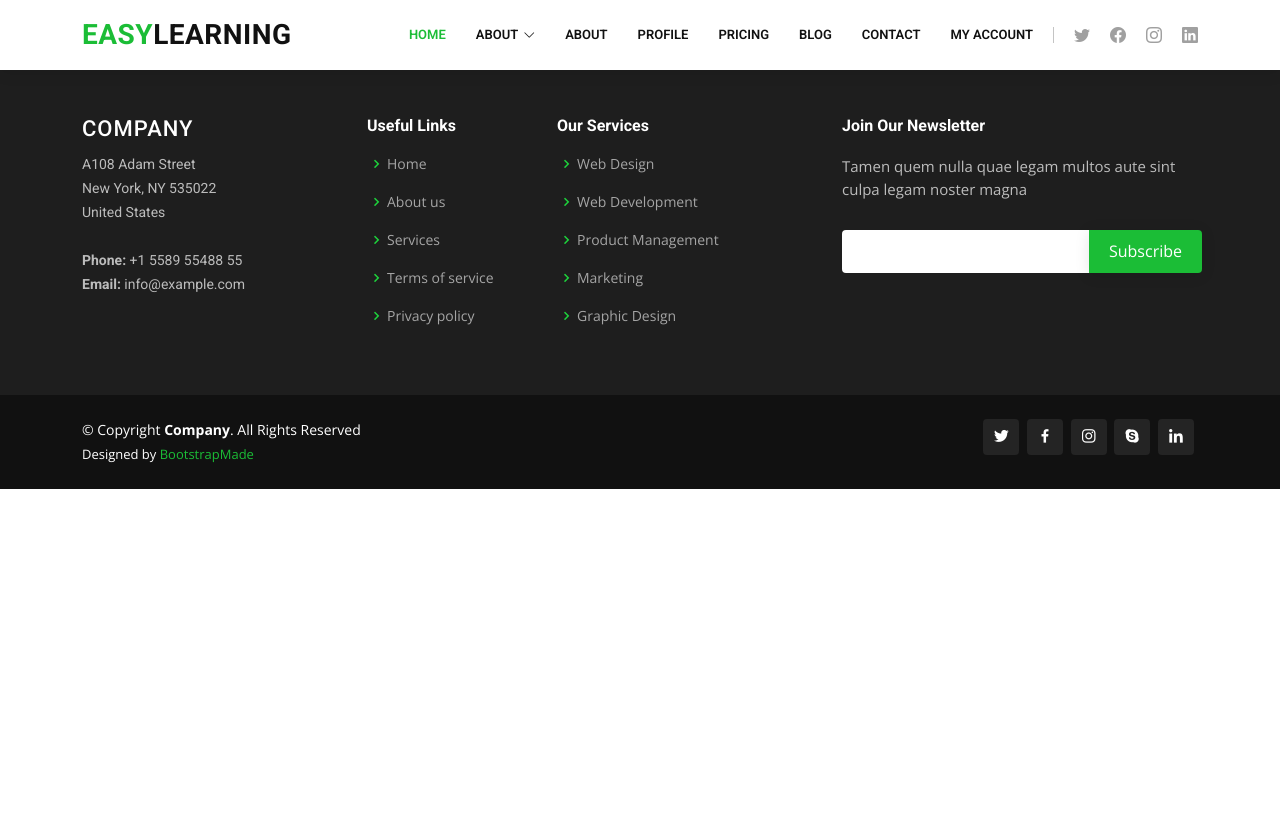
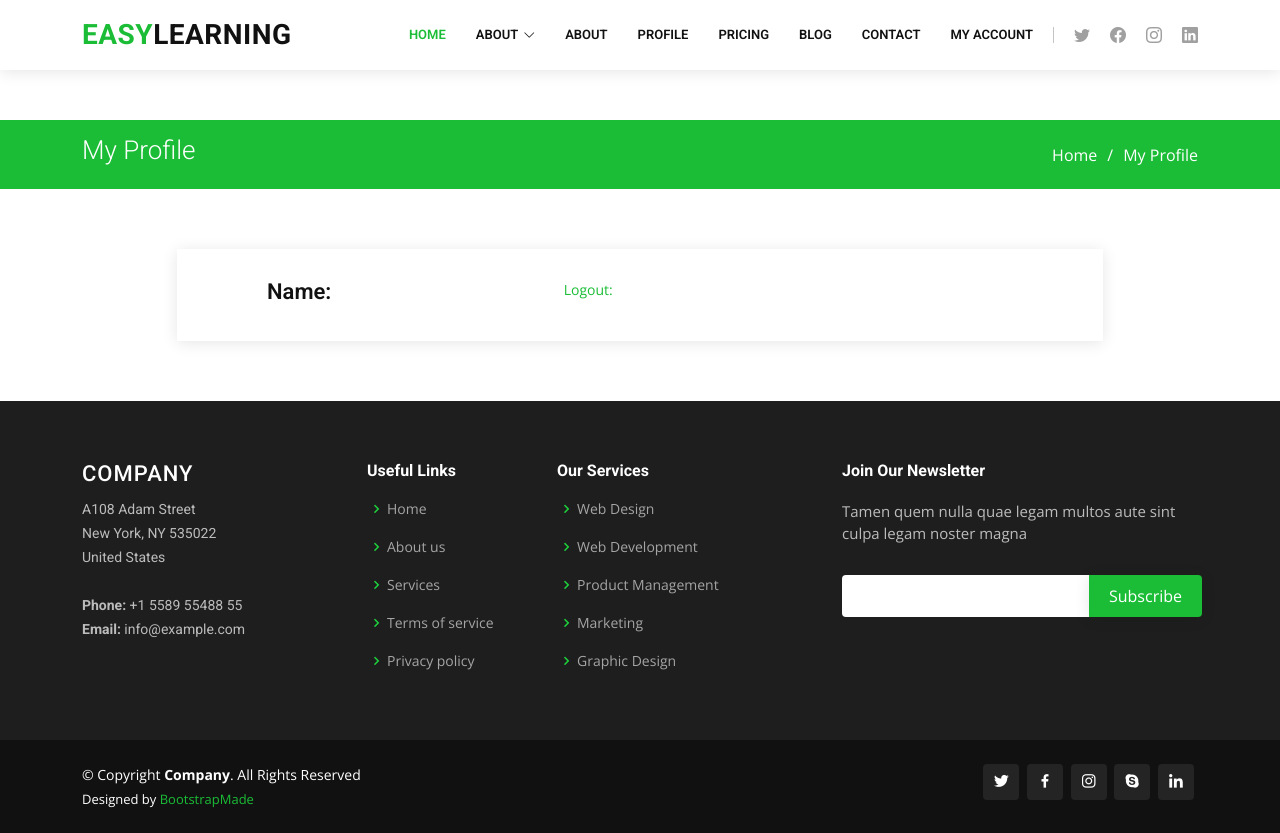
Before and after one commit to rzemien94/Python_courses, a Django app: page /employee/profile/ in a window 1280 px wide. Before the commit the page ends 489 px from the top, so only its background shows below. Run offline with Django 4.2, Linux system fonts and the light colour scheme; some libraries are stand-ins or nearby versions.

Commit message:
adding login possibility using django method

```diff
--- a/DjangoBackendWebDevelopment/portfolio/authentication/urls.py
+++ b/DjangoBackendWebDevelopment/portfolio/authentication/urls.py
@@ -2,7 +2,7 @@
 from . import views
 
 urlpatterns = [
-    path('', views.login,name='login'),
-    path('registration', views.registration,name='registration'),
+    path('', views.authlogin,name='login'),
+    path('registration', views.authregistration,name='registration'),
     path('forget-password', views.forget_password,name='forget_password'),
 ]
--- a/DjangoBackendWebDevelopment/portfolio/templates/authentication/login.html
+++ b/DjangoBackendWebDevelopment/portfolio/templates/authentication/login.html
@@ -34,11 +34,11 @@
               <form action="" method="post">
                 {% csrf_token %}
                 <div class="form-group">
-                    <input type="email" name="email" class="form-control" id="name" placeholder="Your Email">
+                    <input type="text" name="username" class="form-control" id="username" placeholder="Your Username">
                     <div class="validate"></div>
                 </div><br>
                 <div class="form-group">
-                    <input type="password" name="password" class="form-control" id="name" placeholder="Your Password">
+                    <input type="password" name="password" class="form-control" id="password" placeholder="Your Password">
                     <div class="validate"></div>
                 </div><br>
                 <small>Forget Password <a href="{% url 'forget_password' %}">Password</a></small>
--- a/DjangoBackendWebDevelopment/portfolio/templates/employee/profile.html
+++ b/DjangoBackendWebDevelopment/portfolio/templates/employee/profile.html
@@ -1,11 +1,56 @@
 {% extends 'layout.html' %}
 
 {% block title %}
-This is Profile Page
+Profile Page
 {% endblock %}
 
 {% block content %}
 <div class="jumbotron">
-  <h1 class="text-center text-danger">Profile Page</h1>
+  <h1 class="text-center">Profile Page</h1>
+
+      <!-- ======= Breadcrumbs ======= -->
+      <section id="breadcrumbs" class="breadcrumbs">
+        <div class="container">
+
+          <div class="d-flex justify-content-between align-items-center">
+            <h2>My Profile</h2>
+            <ol>
+              <li><a href="index.html">Home</a></li>
+              <li>My Profile</li>
+            </ol>
+          </div>
+
+        </div>
+      </section><!-- End Breadcrumbs -->
+
+      <!-- ======= Contact Section ======= -->
+
+      <section id="contact" class="contact">
+        <div class="container">
+
+          <div class="row justify-content-center" data-aos="fade-up">
+
+            <div class="col-lg-10">
+
+              <div class="info-wrap">
+                <div class="row">
+                  <div class="col-lg-4 info">
+                    <h4>Name:</h4>
+
+                  </div>
+
+                  <div class="col-lg-6 info mt-6 mt-lg-0">
+                    <p><a href="#">Logout:</a></p>
+
+                  </div>
+                </div>
+              </div>
+
+            </div>
+
+          </div>
+
+        </div>
+      </section><!-- End Contact Section -->
 </div>
 {% endblock %}
--- a/DjangoBackendWebDevelopment/portfolio/templates/layout.html
+++ b/DjangoBackendWebDevelopment/portfolio/templates/layout.html
@@ -77,7 +77,13 @@
           <li><a href="pricing.html">Pricing</a></li>
           <li><a href="blog.html">Blog</a></li>
           <li><a href="{% url 'contact' %}">Contact</a></li>
+
+          {% if user.is_authenticated %}
+          <li><a href="{% url 'profile' %}">My Profile</a></li>
+          {% else %}
           <li><a href="{% url 'login' %}">My Account</a></li>
+          {% endif %}
+
 
         </ul>
         <i class="bi bi-list mobile-nav-toggle"></i>
```
Also changed, not shown: DjangoBackendWebDevelopment/portfolio/authentication/views.py (+14 -3 lines), DjangoBackendWebDevelopment/portfolio/db.sqlite3.
